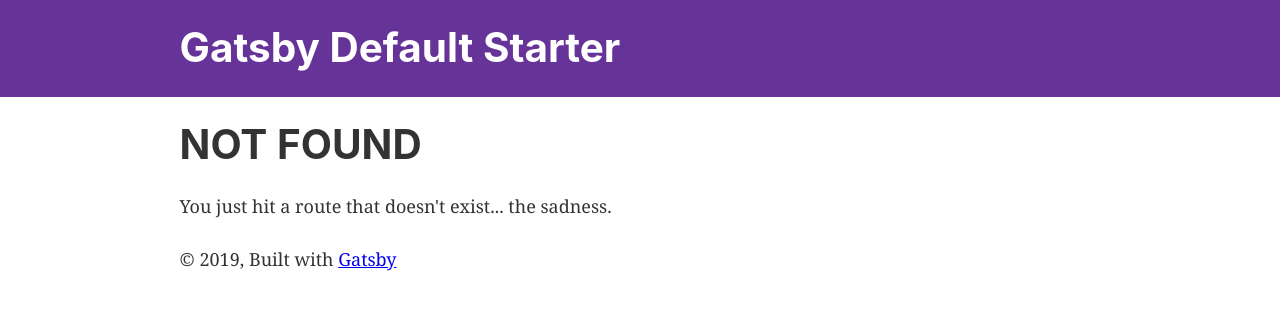
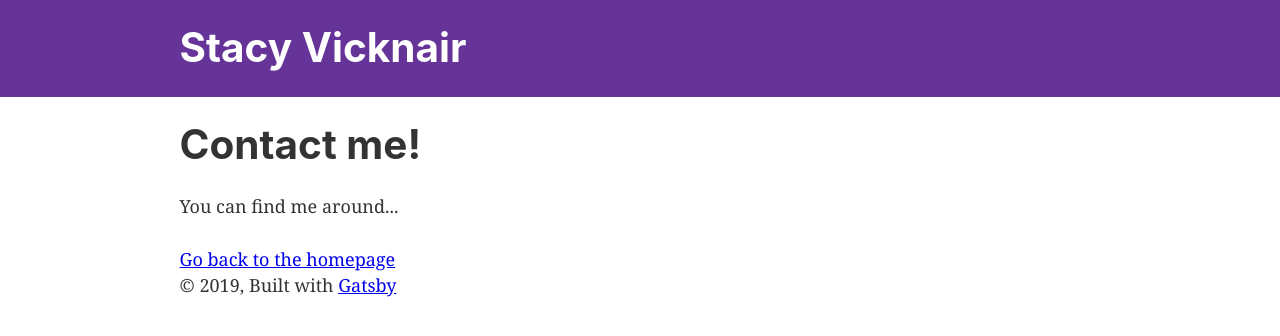
Before and after one commit to svickn/stacyvicknair-com, a Gatsby site: page /contact in a window 1280 px wide. Before the commit this address had no page. Built offline with nearby package versions, Linux system fonts and the light colour scheme; Gatsby itself is replaced by a stand-in of ours.

Commit message:
A little tinkering, some basic config settings updated to reflect the site rather than the original boilerplate.

```diff
--- a/gatsby-config.js
+++ b/gatsby-config.js
@@ -1,6 +1,6 @@
 module.exports = {
   siteMetadata: {
-    title: `Gatsby Default Starter`,
+    title: `Stacy Vicknair`,
     description: `Kick off your next, great Gatsby project with this default starter. This barebones starter ships with the main Gatsby configuration files you might need.`,
     author: `@gatsbyjs`,
   },
--- a/package.json
+++ b/package.json
@@ -1,9 +1,9 @@
 {
-  "name": "gatsby-starter-default",
+  "name": "svicknair-com",
   "private": true,
-  "description": "A simple starter to get up and developing quickly with Gatsby",
+  "description": "The main content for stacyvicknair.com, created by GatsbyJS and deployed to GitHub Pages.",
   "version": "0.1.0",
-  "author": "Kyle Mathews <mathews.kyle@gmail.com>",
+  "author": "Stacy Vicknair <svickn@gmail.com>",
   "dependencies": {
     "gatsby": "^2.13.73",
     "gatsby-image": "^2.2.10",
--- a/src/pages/page-2.js
+++ b/src/pages/contact.js
@@ -4,13 +4,13 @@ import { Link } from "gatsby"
 import Layout from "../components/layout"
 import SEO from "../components/seo"
 
-const SecondPage = () => (
+const ContactPage = () => (
   <Layout>
-    <SEO title="Page two" />
-    <h1>Hi from the second page</h1>
-    <p>Welcome to page 2</p>
+    <SEO title="Contact" />
+    <h1>Contact me!</h1>
+    <p>You can find me around...</p>
     <Link to="/">Go back to the homepage</Link>
   </Layout>
 )
 
-export default SecondPage
+export default ContactPage
--- a/src/pages/index.js
+++ b/src/pages/index.js
@@ -8,13 +8,13 @@ import SEO from "../components/seo"
 const IndexPage = () => (
   <Layout>
     <SEO title="Home" />
-    <h1>Hi people</h1>
-    <p>Welcome to your new Gatsby site.</p>
-    <p>Now go build something great.</p>
+    <h1>Oh hello.</h1>
+    <p>This site is currently a work in progress.</p>
+    <p>Stick around and we'll see where we go!</p>
     <div style={{ maxWidth: `300px`, marginBottom: `1.45rem` }}>
       <Image />
     </div>
-    <Link to="/page-2/">Go to page 2</Link>
+    <Link to="/contact/">Contact me!</Link>
   </Layout>
 )
 
```
